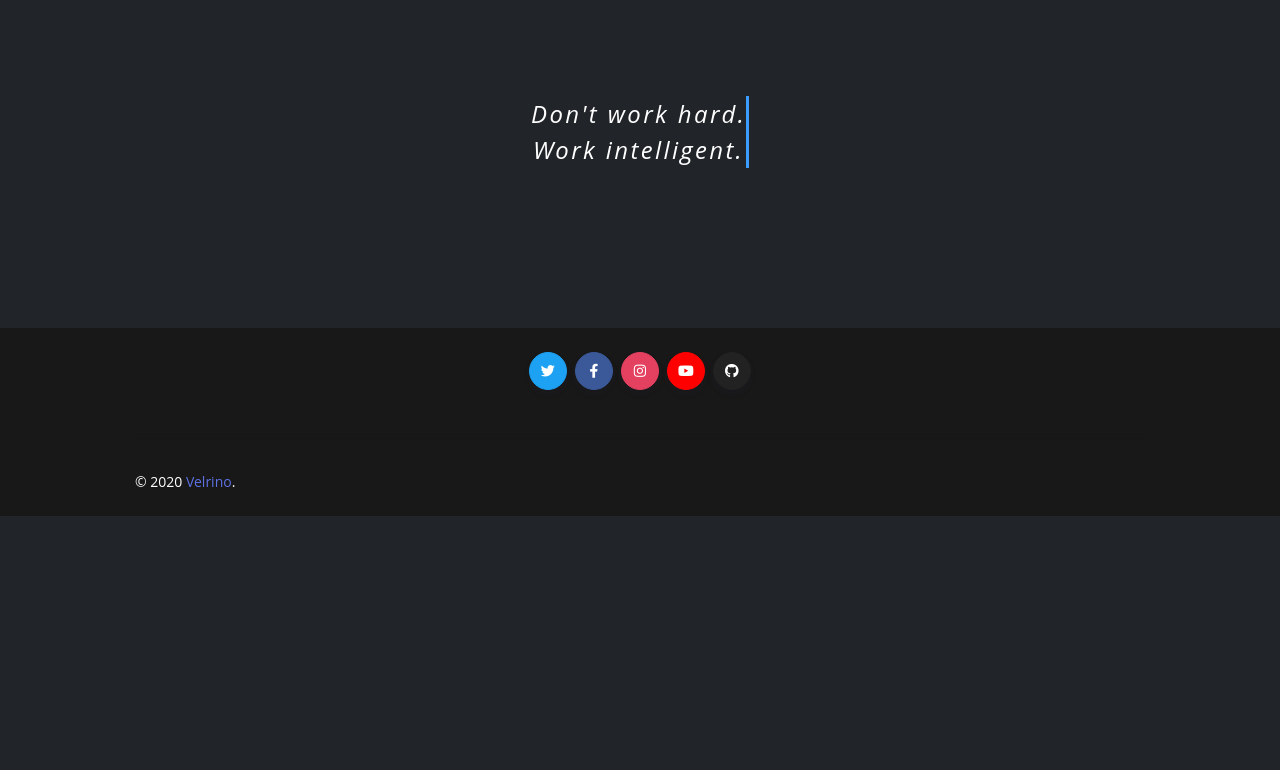
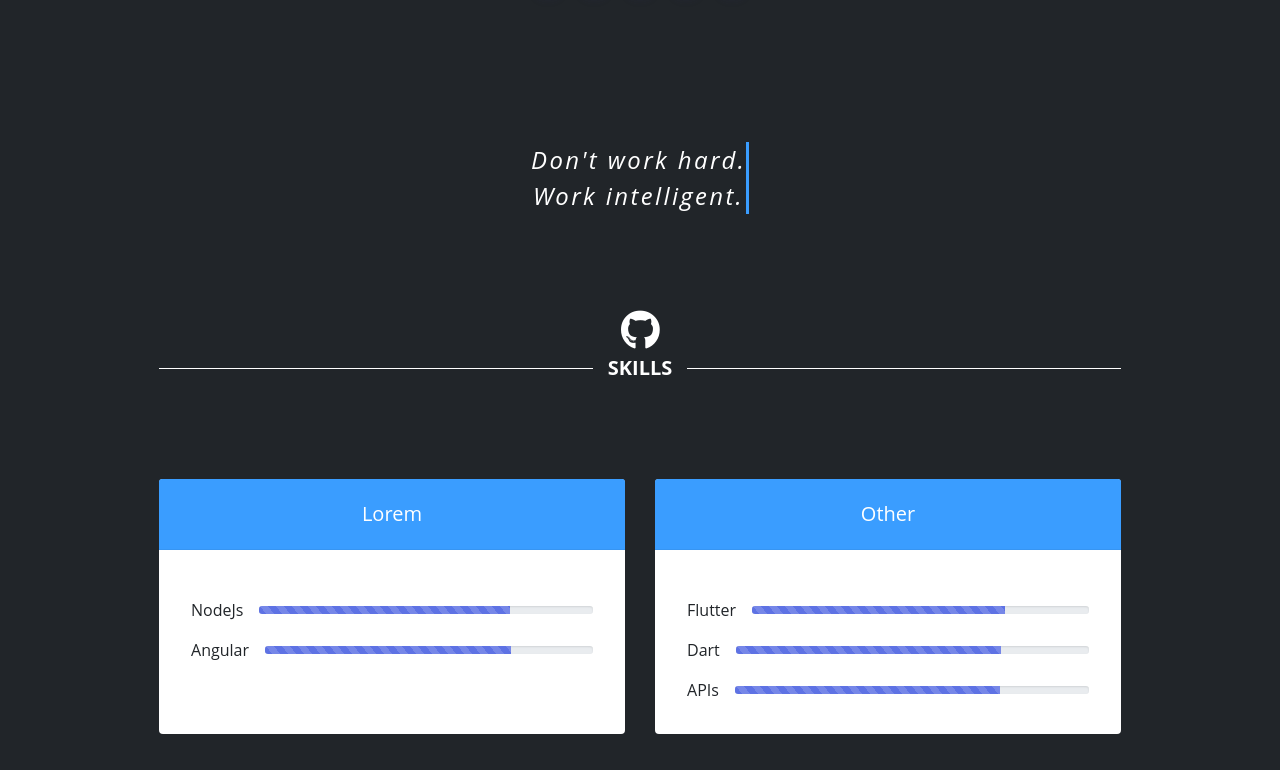
Before and after one commit to velrino/portifolio, an Angular app: page / in a window 1280 px wide. Shown: the part 610-1380 px from the top of the page. Before the commit the page ends 1126 px from the top, so only its background shows below. Built offline with nearby package versions, Linux system fonts and the light colour scheme.

Commit message:
:art: social and restructure data render

```diff
--- a/src/app/app.component.html
+++ b/src/app/app.component.html
@@ -29,25 +29,8 @@
               <div class="h6 font-weight-300 text-white"><i class="ni location_pin mr-2"></i>{{data.location.state}},
                 {{data.location.country}}</div>
             </div>
-            <div class="mt-5 py-5 text-center">
-              <div class="row justify-content-center">
-                <div class="col-lg-3 col-md-12 mt-5 mb-5 typewriter">
-                  <h4 class="font-italic text-white" [innerHTML]="data.text"></h4>
-                </div>
-                <div class="col-12 mt-5 mb-5" *ngFor="let item of data.timeline; let i = index">
-                  <divider-header [data]="item.name" [icon]="item.icon"></divider-header>
-                  <div class="mt-5">
-                    <app-timeline [data]="item.data"></app-timeline>
-                  </div>
-                </div>
-              </div>
-            </div>
-          </div>
-        </div>
-      </div>
-    </section>
-    <footer class="footer">
-      <div class="container">
+
+
             <div class="row row-grid align-items-center mb-5">
               <div class="col-12 text-center btn-wrapper">
                 <a target="_blank" href="https://twitter.com/velrino" rel="nofollow"
@@ -56,7 +39,8 @@
                   <span class="btn-inner--icon"><i class="fab fa-twitter"></i></span>
                 </a>
                 <a target="_blank" href="https://www.facebook.com/velrino.magalhaes/" rel="nofollow"
-              class="btn-icon-only rounded-circle btn btn-facebook" data-toggle="tooltip" data-original-title="Like us">
+                  class="btn-icon-only rounded-circle btn btn-facebook" data-toggle="tooltip"
+                  data-original-title="Like us">
                   <span class="btn-inner--icon"><i class="fab fa-facebook-f"></i></span>
                 </a>
                 <a target="_blank" href="https://instagram.com/velrino" rel="nofollow"
@@ -76,15 +60,23 @@
                 </a>
               </div>
             </div>
-        <hr>
-        <div class="row align-items-center justify-content-md-between">
-          <div class="col-md-6">
-            <div class="copyright">
-              &copy; {{getYear()}} <a href="#" target="_blank">Velrino</a>.
+            <div class="mt-5 py-5 text-center">
+              <div class="row justify-content-center">
+                <div class="col-lg-3 col-md-12 mt-5 mb-5 typewriter">
+                  <h4 class="font-italic text-white" [innerHTML]="data.text"></h4>
+                </div>
+                <div class="col-12 mt-5 mb-5" *ngFor="let item of data.knowledges; let i = index">
+                  <divider-header [data]="item.name" [icon]="item.icon"></divider-header>
+                  <div class="mt-5">
+                    <skills *ngIf="item.type == 'skill'" [data]="item.data" ></skills>
+                    <timeline *ngIf="item.type == 'timeline'"  [data]="item.data" ></timeline>
                   </div>
                 </div>
               </div>
             </div>
-    </footer>
           </div>
         </div>
+      </div>
+    </section>
+  </div>
+</div>
```
Lines whose indentation alone changed are shown as unchanged.
